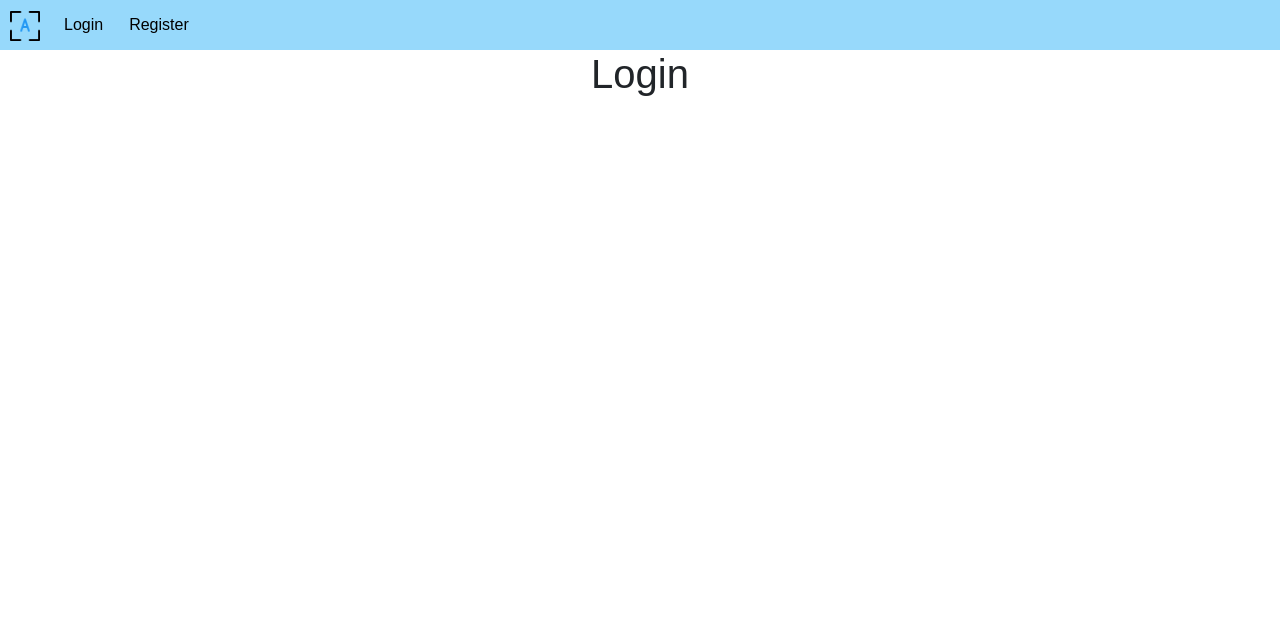
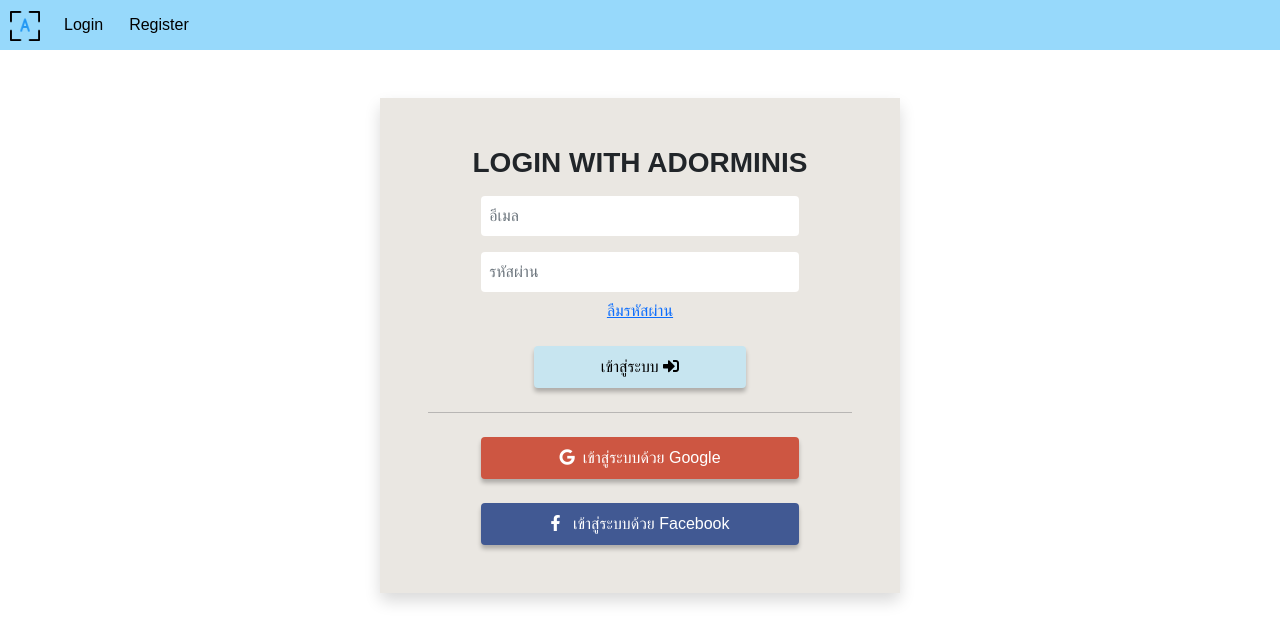
Before and after one commit to Donnayaplai/FRONTEND-ADORMINIS, a React (Create React App) app: page /login in a window 1280 px wide. Shown: the top 642 px of the page. Built offline with nearby package versions, Linux system fonts and the light colour scheme; a web font is replaced by a local one.

Commit message:
[EDIT] Login component

```diff
--- a/src/components/RegisterLogin/Login.js
+++ b/src/components/RegisterLogin/Login.js
@@ -1,9 +1,86 @@
 import React from "react";
+import { Link } from "react-router-dom";
 
 const Login = () => {
   return (
-    <div>
-      <h1>Login</h1>
+    <div className="row">
+      <div className="col-sm-9 col-md-7 col-lg-5 mx-auto">
+        <div className="card border-0 shadow rounded-3 my-5">
+          <div
+            className="card-body p-sm-5"
+            style={{ backgroundColor: "#EAE7E2" }}
+          >
+            <h3 className="card-title text-center mb-3 text-uppercase fw-bold">
+              Login with Adorminis
+            </h3>
+            <form>
+              <div className="form-group mb-3">
+                <input
+                  className="form-control border-0 w-75 p-2 mx-auto"
+                  type="email"
+                  placeholder="อีเมล"
+                  name="email"
+                />
+              </div>
+              <div className="form-group">
+                <input
+                  className="form-control border-0 w-75 p-2 mx-auto"
+                  type="password"
+                  placeholder="รหัสผ่าน"
+                  name="password"
+                />
+              </div>
+              <div className="form-group">
+                <Link to="/forgotpassword" className="btn btn-link pr-0">
+                  ลืมรหัสผ่าน
+                </Link>
+              </div>
+
+              <div className="d-grid">
+                <button
+                  className="btn w-50 p-2 mx-auto mt-3"
+                  type="submit"
+                  style={{
+                    color: "#000",
+                    backgroundColor: "#C7E5F0",
+                    boxShadow: "0px 4px 4px 0px #00000040",
+                  }}
+                >
+                  เข้าสู่ระบบ <i className="fas fa-sign-in-alt"></i>
+                </button>
+              </div>
+              <hr className="my-4" />
+              <div className="d-grid mb-2">
+                <button
+                  className="btn w-75 p-2 mx-auto"
+                  type="submit"
+                  style={{
+                    color: "#fff",
+                    backgroundColor: "#cd5642",
+                    boxShadow: "0px 4px 4px 0px #00000040",
+                  }}
+                >
+                  <i className="fab fa-google me-2"></i>เข้าสู่ระบบด้วย Google
+                </button>
+              </div>
+              <div className="d-grid">
+                <button
+                  className="btn w-75 p-2 mx-auto mt-3"
+                  type="submit"
+                  style={{
+                    color: "#fff",
+                    backgroundColor: "#415993",
+                    boxShadow: "0px 4px 4px 0px #00000040",
+                  }}
+                >
+                  <i className="fab fa-facebook-f me-2"></i> เข้าสู่ระบบด้วย
+                  Facebook
+                </button>
+              </div>
+            </form>
+          </div>
+        </div>
+      </div>
     </div>
   );
 };
```
